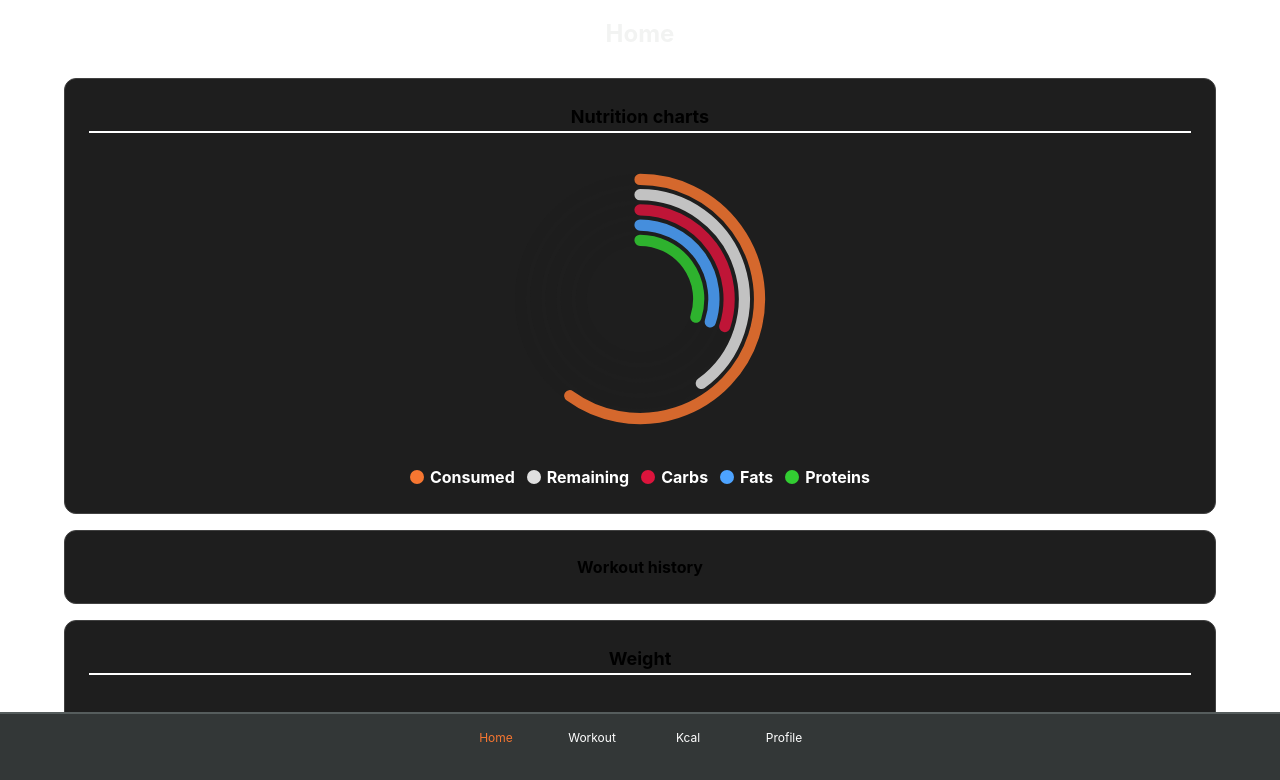
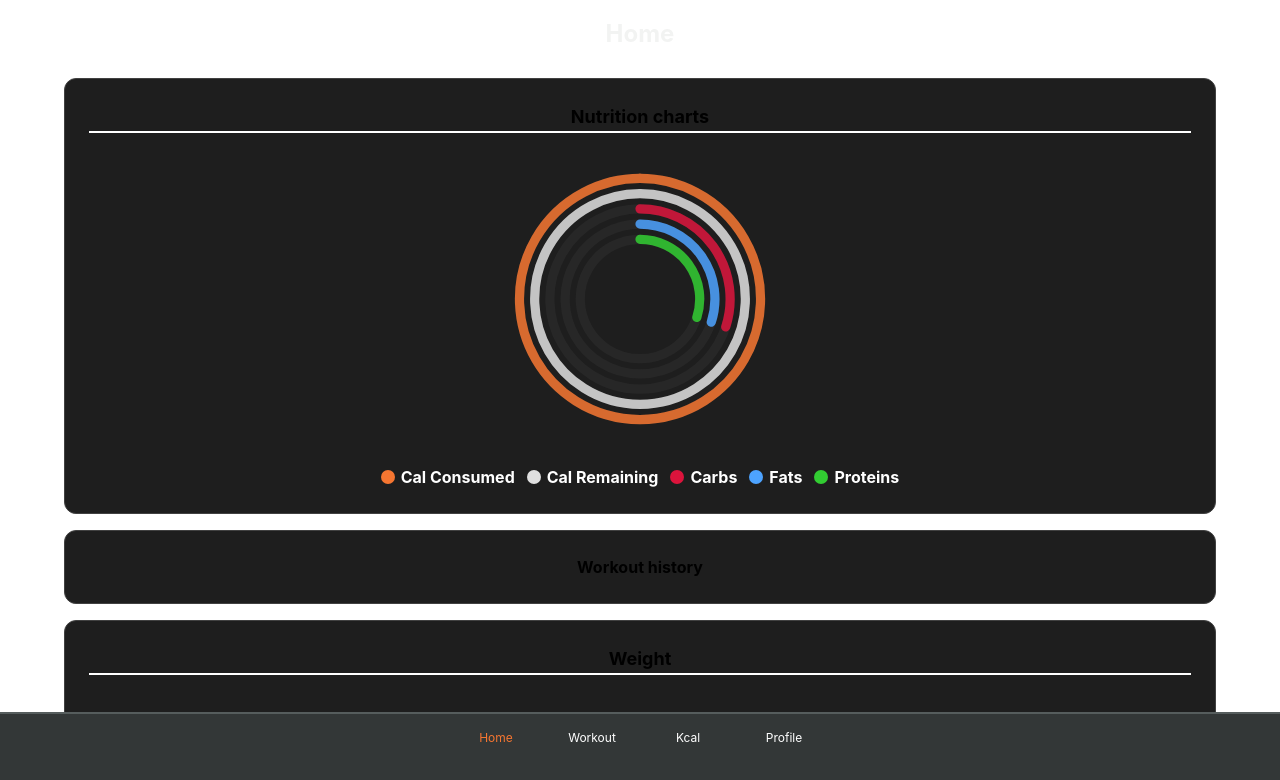
Before and after one commit to luca-0118/fitness-app, a React (Vite) app: page / in a window 1280 px wide. Shown: the top 780 px of the page. Built offline with nearby package versions, Linux system fonts and the light colour scheme; some icons are missing.

Commit message:
Chart no workie correctly yet. But improvement in the radial chart styling.

```diff
--- a/src/components/NutritionDonutChart.tsx
+++ b/src/components/NutritionDonutChart.tsx
@@ -3,10 +3,10 @@ import Chart from 'react-apexcharts';
 import { ApexOptions } from 'apexcharts';
 
 export const NutritionDonutChart: React.FC = () => {
-    const series = [
-        60, 40,          // Outer ring (Consumed, Remaining)
-        30, 30, 30      // Inner ring (Macros)
-    ];
+    const series = [1200, 800, 30, 30, 30];
+    const labels = ['Cal Consumed', 'Cal Remaining', 'Carbs', 'Fats', 'Proteins'];
+    const colors = ['#F67631', '#E0E0E0', '#DC143C', '#4DA3FF', '#32CD32'];
+    const units = ['cal', 'cal', 'g', 'g', 'g'];
 
     const options: ApexOptions = {
         chart: {
@@ -14,69 +14,37 @@ export const NutritionDonutChart: React.FC = () => {
             background: 'transparent',
             toolbar: { show: false },
         },
-        labels: [
-            'Consumed',
-            'Remaining',
-            'Carbs',
-            'Fats',
-            'Proteins',
-        ],
-        colors: [
-            '#F67631',
-            '#E0E0E0',
-            '#DC143C',
-            '#4DA3FF',
-            '#32CD32',
-        ],
+        labels,
+        colors,
         plotOptions: {
             radialBar: {
-                inverseOrder: false,
-                hollow: {
-                    size: '35%',
-                },
-                track: {
-                    background: '#1E1E1E',
-                    margin: 4,
-                },
+                hollow: { size: '35%' },
+                track: { background: '#2A2A2A', margin: 6, strokeWidth: '100%' },
                 dataLabels: {
-                    show: true,
-                    name: {
-                        show: true,
-                        color: '#ffffff',
-                        fontSize: '14px',
-                    },
+                    name: { show: true, color: '#ffffff', fontSize: '14px' },
                     value: {
                         show: true,
                         color: '#ffffff',
                         fontSize: '18px',
                         fontWeight: 600,
-                        formatter: (val: number) => `${val}%`,
+                        formatter: (val: number, opts?: any) => {
+                            const idx = opts?.dataPointIndex ?? 0;
+                            return `${val} ${units[idx]}`;
+                        }
                     },
-                    total: {
-                        show: false,
-                        formatter: (w) => {
-                            const total = w.globals.seriesTotals.reduce(
-                                (a: number, b: number) => a + b,
-                                0
-                            );
-                            return total + ' cal';
-                        },
-                    },
+                    total: { show: false },
                 },
             },
         },
-        stroke: {
-            lineCap: 'round',
-        },
-        legend: {
-            show: false,
-        },
+        stroke: { lineCap: 'round' },
+        legend: { show: false },
         tooltip: {
             enabled: false,
             custom: ({ series, seriesIndex, w }) => {
                 const value = series[seriesIndex];
+                const label = w.config.labels?.[seriesIndex];
                 const color = w.config.colors?.[seriesIndex];
-                const label = w.config.labels?.[seriesIndex];
+                const unit = units[seriesIndex];
 
                 return `
           <div style="
@@ -92,28 +60,22 @@ export const NutritionDonutChart: React.FC = () => {
               width:12px;
               height:12px;
               background:${color};
-              border-radius:50%;">
-            </span>
-            <strong>${label}:</strong> ${value}%
+              border-radius:50%;"></span>
+            <strong>${label}:</strong> ${value} ${unit}
           </div>
         `;
             },
         },
     };
 
-    const legendItems = options.labels?.map((label, i) => ({
+    const legendItems = labels.map((label, i) => ({
         label,
-        color: options.colors?.[i] as string,
+        color: colors[i],
     }));
 
     return (
-        <div style={{ width: '100%', textAlign: 'center' , color: 'white'}}>
-            <Chart
-                options={options}
-                series={series}
-                type="radialBar"
-                height={300}
-            />
+        <div style={{ width: '100%', textAlign: 'center', color: 'white' }}>
+            <Chart options={options} series={series} type="radialBar" height={300} />
 
             <div
                 style={{
@@ -124,15 +86,8 @@ export const NutritionDonutChart: React.FC = () => {
                     gap: 12,
                 }}
             >
-                {legendItems?.map((item, idx) => (
-                    <div
-                        key={idx}
-                        style={{
-                            display: 'flex',
-                            alignItems: 'center',
-                            gap: 6,
-                        }}
-                    >
+                {legendItems.map((item, idx) => (
+                    <div key={idx} style={{ display: 'flex', alignItems: 'center', gap: 6 }}>
             <span
                 style={{
                     display: 'inline-block',
```
